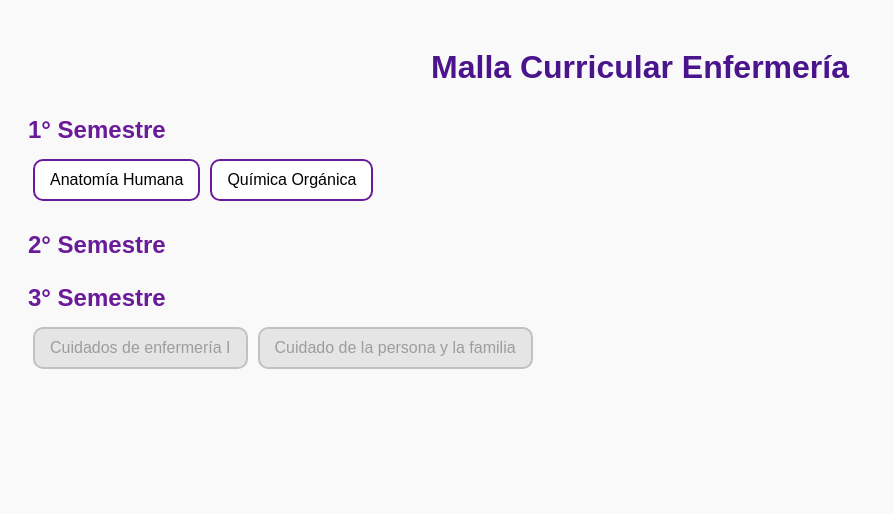
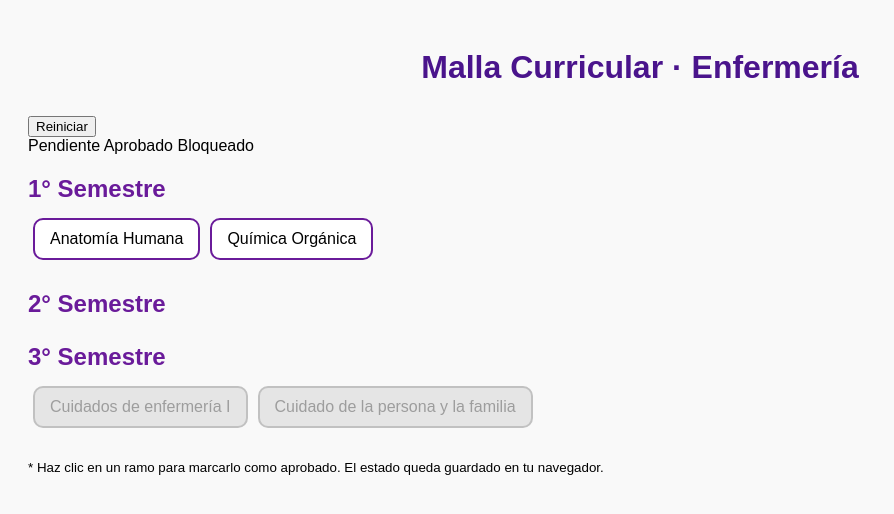
Before and after one commit to isidooora/Malla-Enfermeria, a plain HTML site: page index.html in a window 1280 px wide. Shown: the whole page, without its empty margins (0-894 px from the left). Drawn offline with Linux system fonts and the light colour scheme.

Commit message:
Update index.html

```diff
--- a/index.html
+++ b/index.html
@@ -1,14 +1,33 @@
 <!DOCTYPE html>
 <html lang="es">
 <head>
-  <meta charset="UTF-8">
-  <meta name="viewport" content="width=device-width, initial-scale=1.0">
+  <meta charset="UTF-8" />
+  <meta name="viewport" content="width=device-width, initial-scale=1.0" />
   <title>Malla Curricular Enfermería</title>
-  <link rel="stylesheet" href="styles.css">
+  <link rel="stylesheet" href="styles.css" />
 </head>
 <body>
-  <h1>Malla Curricular Enfermería</h1>
+  <header class="topbar">
+    <h1>Malla Curricular · Enfermería</h1>
+    <div class="actions">
+      <button id="btn-reset" title="Borrar estado guardado">Reiniciar</button>
+    </div>
+  </header>
+
+  <section class="legend">
+    <span class="chip chip-pendiente">Pendiente</span>
+    <span class="chip chip-aprobado">Aprobado</span>
+    <span class="chip chip-bloqueado">Bloqueado</span>
+  </section>
+
   <main id="app"></main>
+
+  <footer class="footer">
+    <small>
+      * Haz clic en un ramo para marcarlo como aprobado. El estado queda guardado en tu navegador.
+    </small>
+  </footer>
+
   <script src="app.js"></script>
 </body>
 </html>
```
